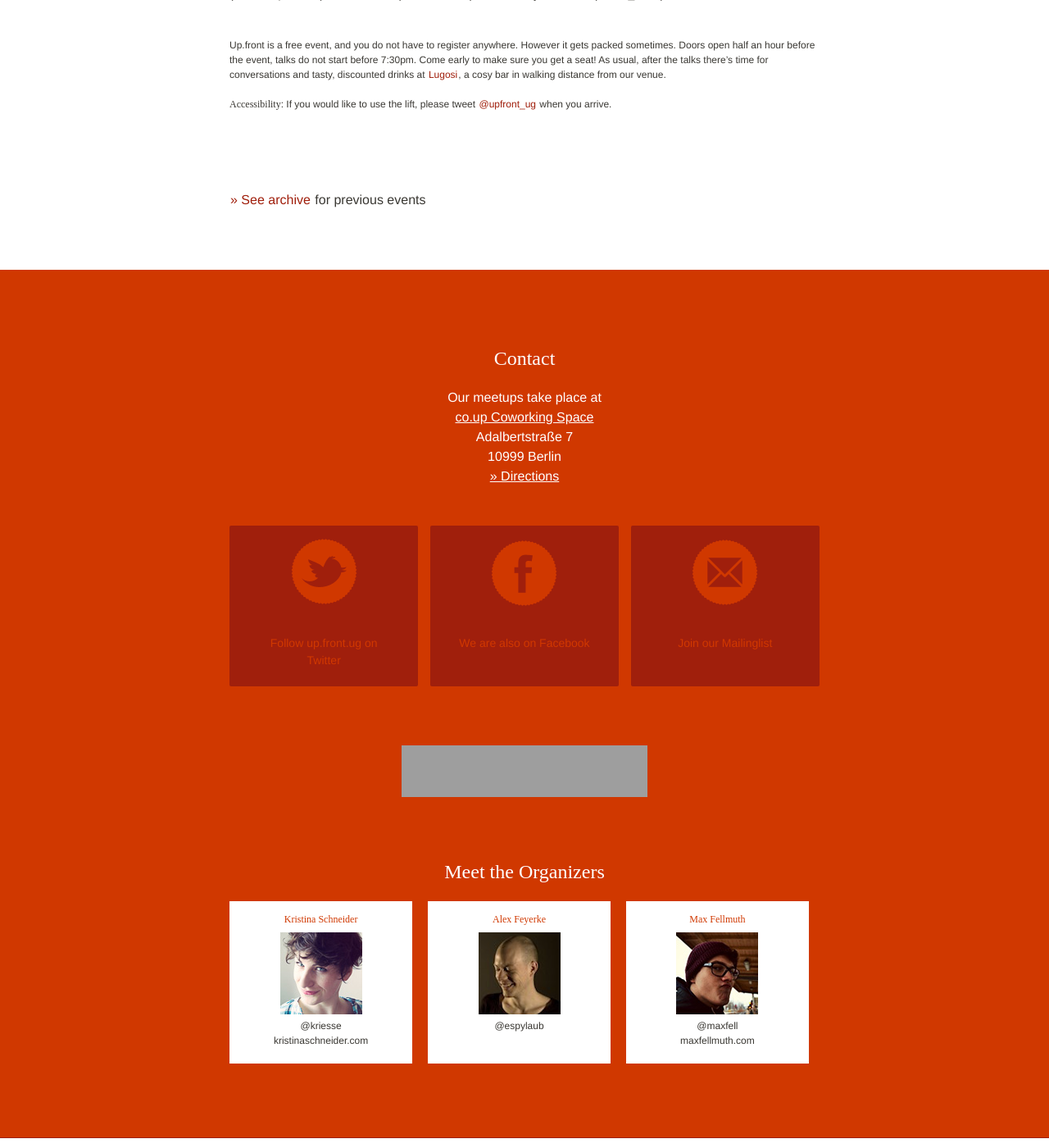
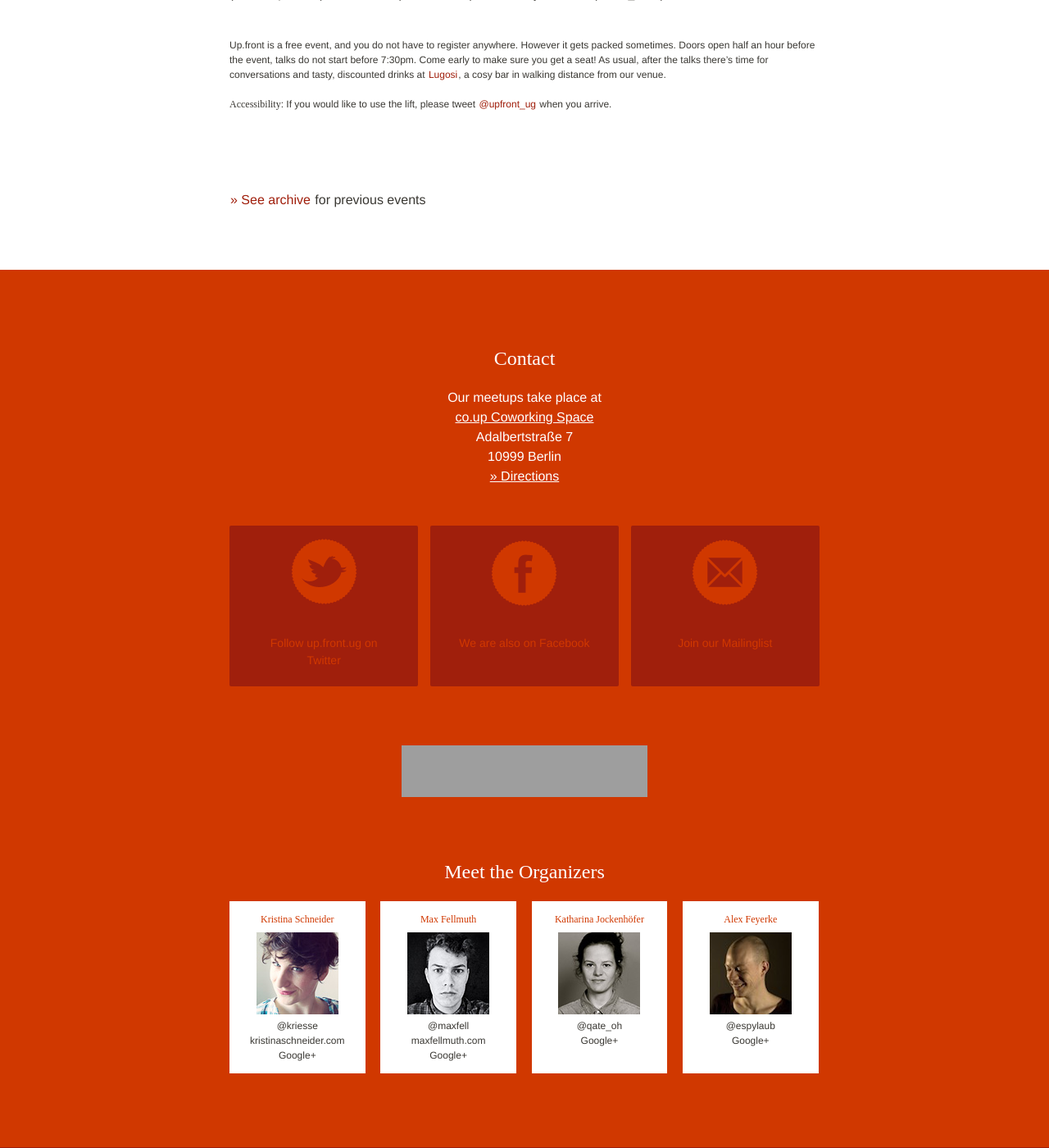
Before and after one commit to upfrontug/upfrontug.github.io, a Jekyll site: the page built from index.html, in a window 1280 px wide and 1400 px high, scrolled down 16522 px. Shown: the whole window at 82% size. Built offline with Jekyll 4.4.1, drawn with Linux system fonts in a browser that asks for light colours; nearby versions of some CDN libraries; comment, search, counter and statistics services are not loaded; a style sheet for code colours, icons or effects is not loaded; grey boxes are pictures that could not be loaded.

Commit message:
update team info

```diff
--- a/_layouts/default.html
+++ b/_layouts/default.html
@@ -128,13 +128,7 @@
               <img src="/images/upfront_team_kriesse.jpg" alt="Kristina Schneider">
               <a href="http://twitter.com/kriesse" title="Kristina Schneider on Twitter">@kriesse</a>
               <a href="http://www.kristinaschneider.com/" title="Kristina Schneider">kristinaschneider.com</a>
-            </div>
-          </li>
-          <li>
-            <div class="team_inner">
-              <h4>Alex Feyerke</h4>
-              <img src="/images/upfront_team_alex.png" alt="Alex Feyerke">
-              <a href="http://twitter.com/espylaub" title="Alex Feyerke on Twitter">@espylaub</a>
+              <a href="https://plus.google.com/+KristinaSchneider?rel=author">Google+</a>
             </div>
           </li>
           <li>
@@ -143,6 +137,23 @@
               <img src="/images/upfront_team_max.jpg" alt="Max Fellmuth">
               <a href="http://twitter.com/maxfell">@maxfell</a>
               <a href="http://www.maxfellmuth.com/" title="Max Fellmuth">maxfellmuth.com</a>
+              <a href="https://plus.google.com/103108378665304707430?rel=author">Google+</a>
+            </div>
+          </li>
+          <li>
+            <div class="team_inner">
+              <h4>Katharina Jockenhöfer</h4>
+              <img src="/images/upfront_team_katha.jpg" alt="Katharina Jockenhöfer">
+              <a href="http://twitter.com/Qate_Oh">@qate_oh</a>
+              <a href="https://plus.google.com/101815480422998369957?rel=author">Google+</a>
+            </div>
+          </li>
+          <li>
+            <div class="team_inner">
+              <h4>Alex Feyerke</h4>
+              <img src="/images/upfront_team_alex.png" alt="Alex Feyerke">
+              <a href="http://twitter.com/espylaub" title="Alex Feyerke on Twitter">@espylaub</a>
+              <a href="https://plus.google.com/106091272605438923361?rel=author">Google+</a>
             </div>
           </li>
         </ul>
--- a/stylesheets/custom.css
+++ b/stylesheets/custom.css
@@ -347,10 +347,10 @@ ul.two > li.last {
   .team li {
     font-size: 0.75em;
     text-align: center;
-    width: 31%;
+    width: 23%;
     margin-right: 2.6%;
     float: left; }
-    .team li:nth-child(3n), .team li.last {
+    .team li:nth-child(4n), .team li.last {
       margin-right: 0px; }
   .team span {
     font-size: 0.75em; }
@@ -363,7 +363,7 @@ ul.two > li.last {
   background: white;
   color: #a01f0c;
   text-decoration: none;
-  min-height: 14.5em; }
+  min-height: 15.5em; }
   .team_inner h4 {
     margin-bottom: 0.5em;
     float: none; }
--- a/stylesheets/custom.scss
+++ b/stylesheets/custom.scss
@@ -449,10 +449,10 @@ ul.two > li.last {
   li {
     font-size: 0.75em;
     text-align: center;
-    width: 31%;
+    width: 23%;
     margin-right: 2.6%;
     float: left;
-    &:nth-child(3n), &.last {
+    &:nth-child(4n), &.last {
       margin-right: 0px;
     }
   }
@@ -470,7 +470,7 @@ ul.two > li.last {
   background: white;
   color: $dark_orange;
   text-decoration: none;
-  min-height: 14.5em;
+  min-height: 15.5em;
   h4 {
     margin-bottom: 0.5em;
     float: none;
```
Also changed, not shown: images/upfront_team_katha.jpg (added), images/upfront_team_max.jpg.
